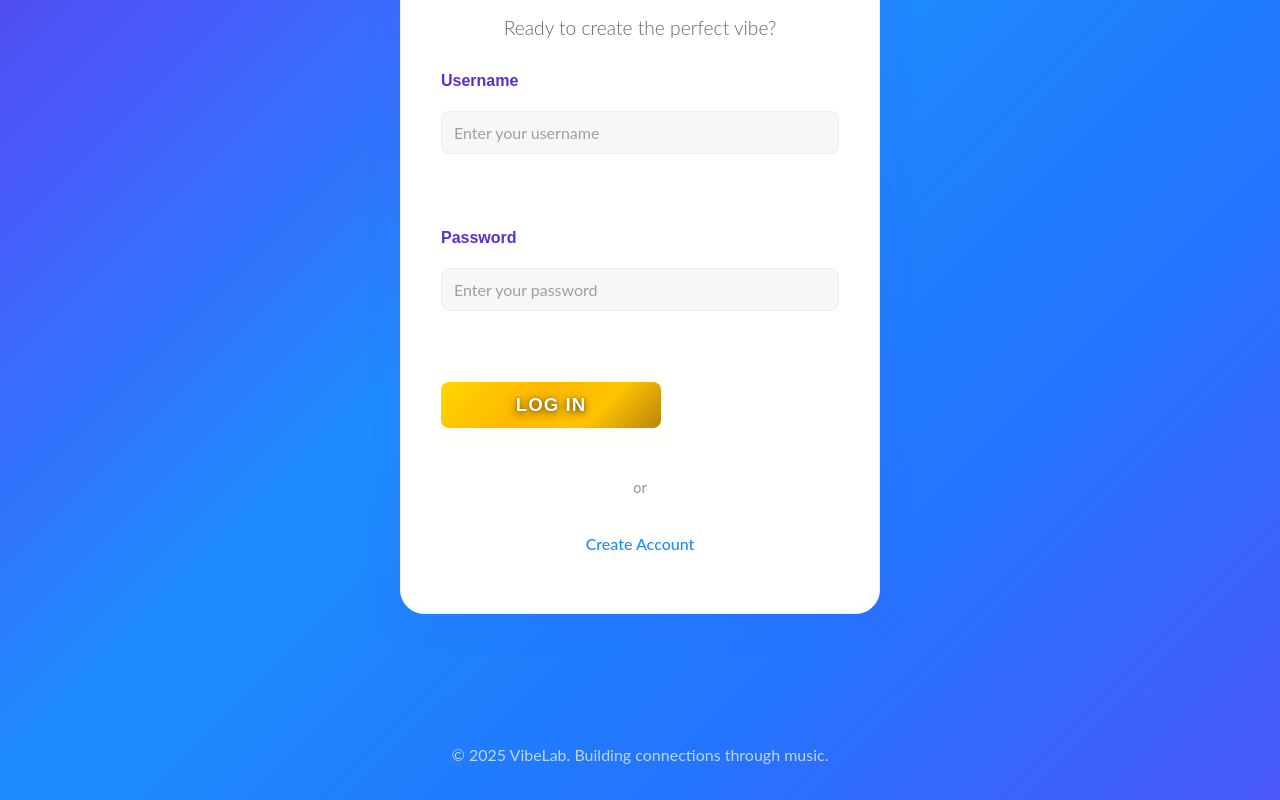
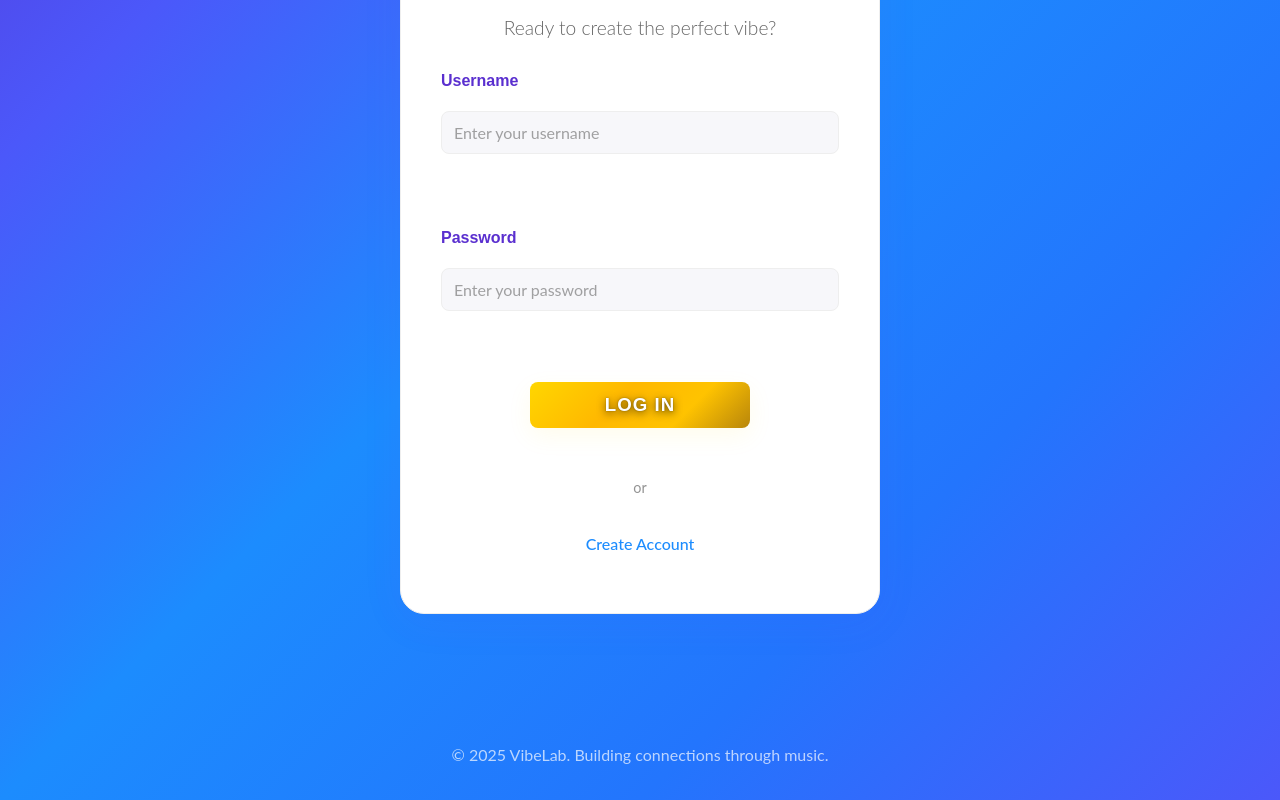
Before and after one commit to SheCodesAus/jurassic-spark_frontend, a React (Vite) app in the folder jurassic-spark_frontend/: page /login in a window 1280 px wide. Shown: the part 578-1378 px from the top of the page. Built offline with nearby package versions, Linux system fonts and the light colour scheme; no server answers.

Commit message:
Login/Signup button, icon homepage mobile. Mockup userpage

```diff
--- a/jurassic-spark_frontend/src/components/LoginForm.css
+++ b/jurassic-spark_frontend/src/components/LoginForm.css
@@ -103,12 +103,14 @@
 }
 
 .login-btn {
-    width: 100%;
+    width: auto;
+    min-width: 180px;
+    display: block;
+    margin: 0 auto 1rem auto; /* centers the button */
     font-size: 1.3rem;
     padding: 1.3rem 2rem;
     font-weight: 700;
     font-family: var(--font-heading);
-    margin-bottom: 1rem;
     border-radius: 12px;
     background: linear-gradient(135deg, var(--color-cta-yellow) 0%, var(--color-cta-orange) 100%);
     border: none;
--- a/jurassic-spark_frontend/src/pages/HomePage.css
+++ b/jurassic-spark_frontend/src/pages/HomePage.css
@@ -55,8 +55,8 @@
     position: absolute;
     top: 50%;
     left: 50%;
-    width: 260px;
-    height: 260px;
+    width: 180px;
+    height: 180px;
     border-radius: 50%;
     object-fit: cover;
     z-index: 2;
```
